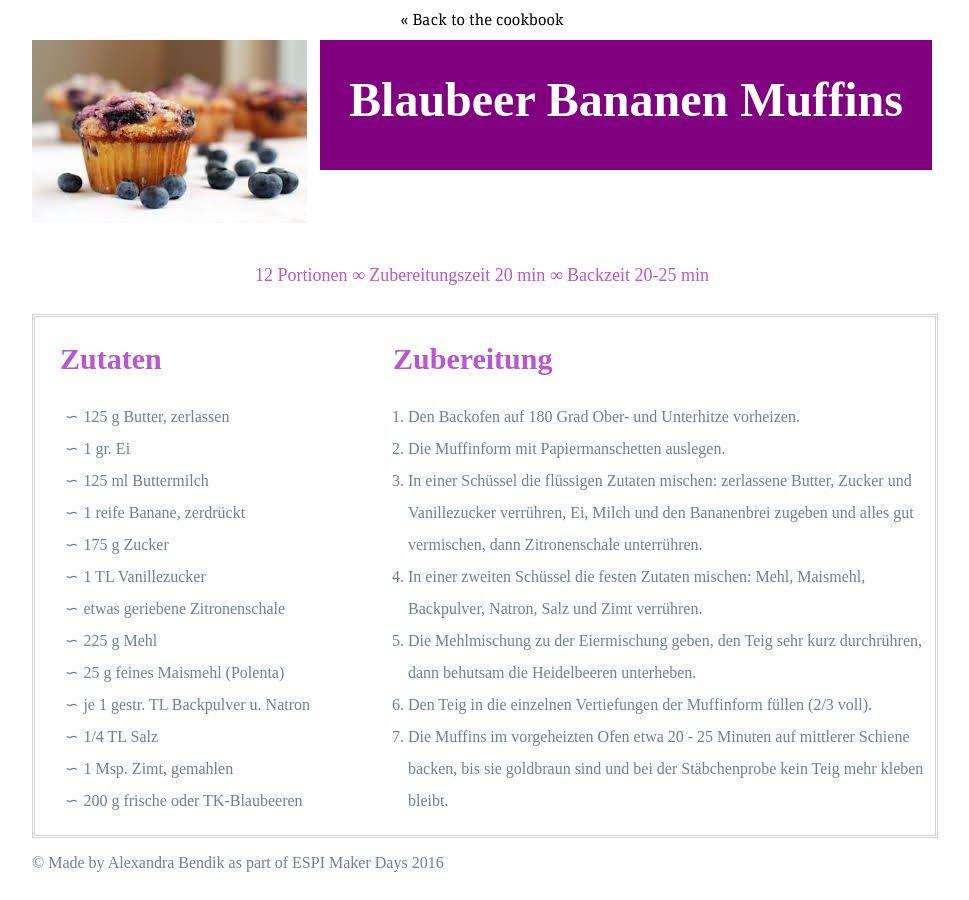
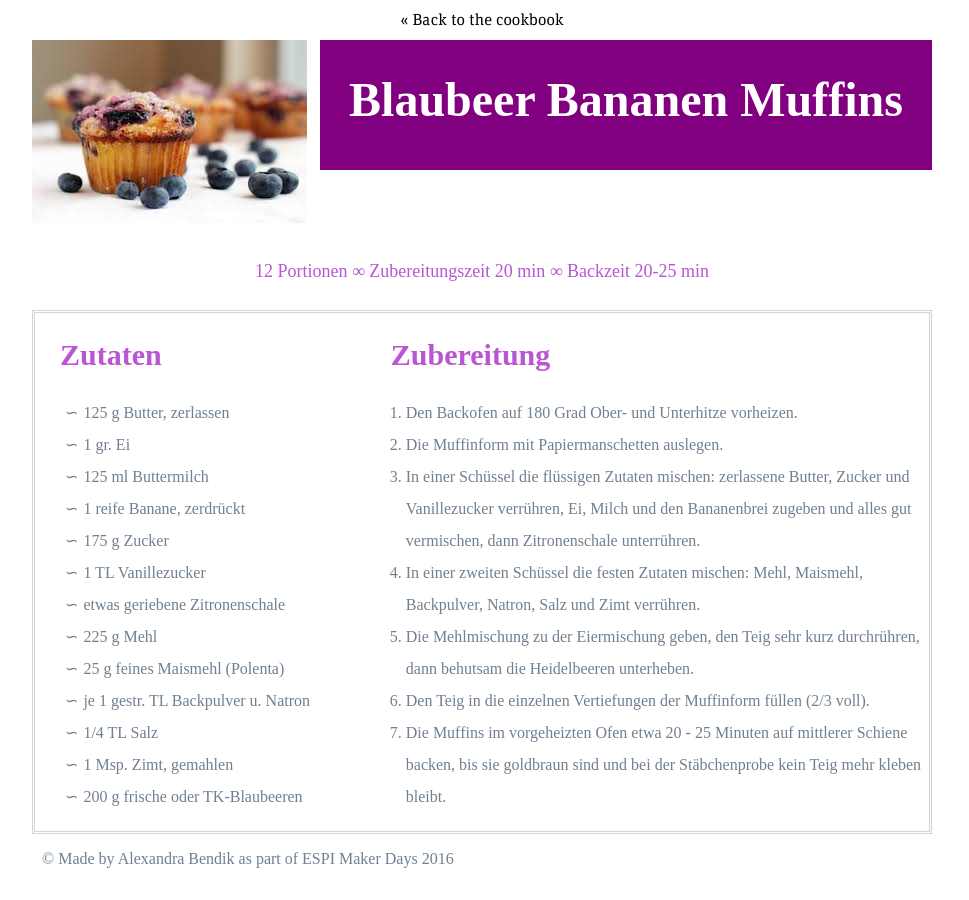
Before and after one commit to edenspiekermann/cookbook, a Jekyll site: the page built from _recipes/blaubeer-bananen-muffins.html, in a window 1280 px wide. Shown: the whole page, without its empty margins (158-1127 px from the left). Built offline with Jekyll 4.4.1, drawn with Linux system fonts in a browser that asks for light colours.

Commit message:
Improved mobile styling

```diff
--- a/assets/sass/components/_top-banner.scss
+++ b/assets/sass/components/_top-banner.scss
@@ -10,6 +10,7 @@
   top: 0;
   right: 0;
   left: 0;
+  z-index: 3;
 }
 
 #index #top-banner {
--- a/assets/sass/themes/_blaubeer-bananen-muffins.scss
+++ b/assets/sass/themes/_blaubeer-bananen-muffins.scss
@@ -16,12 +16,14 @@
 
   .container {
     width: 900px;
+    max-width: 100%;
     margin-right:auto;
     margin-left: auto;
     margin-top: 20px;
   }
 
   .schluss {
+    padding: 0 10px;
     clear: both;
     font-family: andale mono;
     font-size: 16px;
@@ -33,12 +35,18 @@
     display: block;
   }
 
+  img {
+    display: block;
+    margin: 0 auto;
+  }
+
   #title {
     background-color: #4682B4;
     margin-right: 20px;
   }
 
-  .left{
+  @media (min-width: 600px) {
+    .left {
       float: left;
       width: 30%;
     }
@@ -46,6 +54,10 @@
     .right {
       float:right;
       width: 68%;
+    }
+  }
+
+  .right {
     background-color: #800080;
   }
 
@@ -61,15 +73,18 @@
   }
 
   .containerbottom{
+    box-sizing: border-box;
     border-style: double;
     border-width: 3px;
     border-color:#d3d3d3;
     width: 900px;
+    max-width: 100%;
     margin-right:auto;
     margin-left: auto;
     overflow: hidden;
   }
 
+  @media (min-width: 600px) {
     .leftb {
       float: left;
       width: 35%;
@@ -79,6 +94,7 @@
       float: right;
       width: 63%;
       margin-top: 0;
+    }
   }
 
   ul {
--- a/assets/sass/themes/_frankfurter-kranz.scss
+++ b/assets/sass/themes/_frankfurter-kranz.scss
@@ -1,15 +1,20 @@
 #frankfurter-kranz {
   body {
-    padding: 50px;
     border: 1px solid green;
     background-color: white;
-    margin: 20px;
     background-size:cover;
     background-position: center;
     font-family: arial,sans-serif;
     background-repeat: no-repeat;
     color:darkred;
     background-image: url('/assets/images/frankfurter-kranz/frankfurter02.jpg');
+  }
+
+  @media (min-width: 400px) {
+    body {
+      margin: 20px;
+      padding: 50px;
+    }
   }
 
   h2 {
@@ -31,6 +36,7 @@
     margin-left: auto;
     background-color: rgba(100%, 100%, 100%, 0.9);
     padding: 30px;
+    box-sizing: border-box;
   }
 
   .appetit {
--- a/assets/sass/themes/_grilled-rice-ball.scss
+++ b/assets/sass/themes/_grilled-rice-ball.scss
@@ -17,12 +17,17 @@
     line-height: 0.9;
     margin-top: 0px;
     margin-bottom: 40px;
+  }
+
+  @media (min-width: 500px) {
+    h1 {
       padding-left: 80px;
       padding-right: 80px;
       background-image: url('/assets/images/grilled-rice-ball/cat.svg');
       background-repeat: no-repeat;
       padding-top: 40px;
       background-position: top right;
+    }
   }
 
   h2 {
--- a/assets/sass/themes/_pellkartoffeln-mit-quark-und-leinol.scss
+++ b/assets/sass/themes/_pellkartoffeln-mit-quark-und-leinol.scss
@@ -33,23 +33,28 @@
     max-width: 100%;
     margin-right: auto;
     margin-left: auto;
+    padding: 20px;
+    box-sizing: border-box;
   }
 
-  .coleft {
-    width: 66.666%;
-    float: left;
+  @media (min-width: 600px) {
+    .coleft {
+      width: 66.666%;
+      float: left;
+    }
+
+    .coright {
+      width: 30%;
+      float: right;
+      margin-top: 24px;
+      margin-left: 5px;
+    }
   }
 
   .coleft h2 {
     margin-top: 30px;
   }
 
-  .coright {
-    width: 30%;
-    float: right;
-    margin-top: 24px;
-    margin-left: 5px;
-  }
 
   img {
     max-width: 100%;
--- a/assets/sass/themes/_shakshuka.scss
+++ b/assets/sass/themes/_shakshuka.scss
@@ -31,6 +31,7 @@
     margin-right: auto;
     background-color: rgba(255,255,255,0.75);
     padding: 20px;
+    box-sizing: border-box;
   }
 
   p span:nth-of-type(even) {
```
Lines whose indentation alone changed are shown as unchanged.
